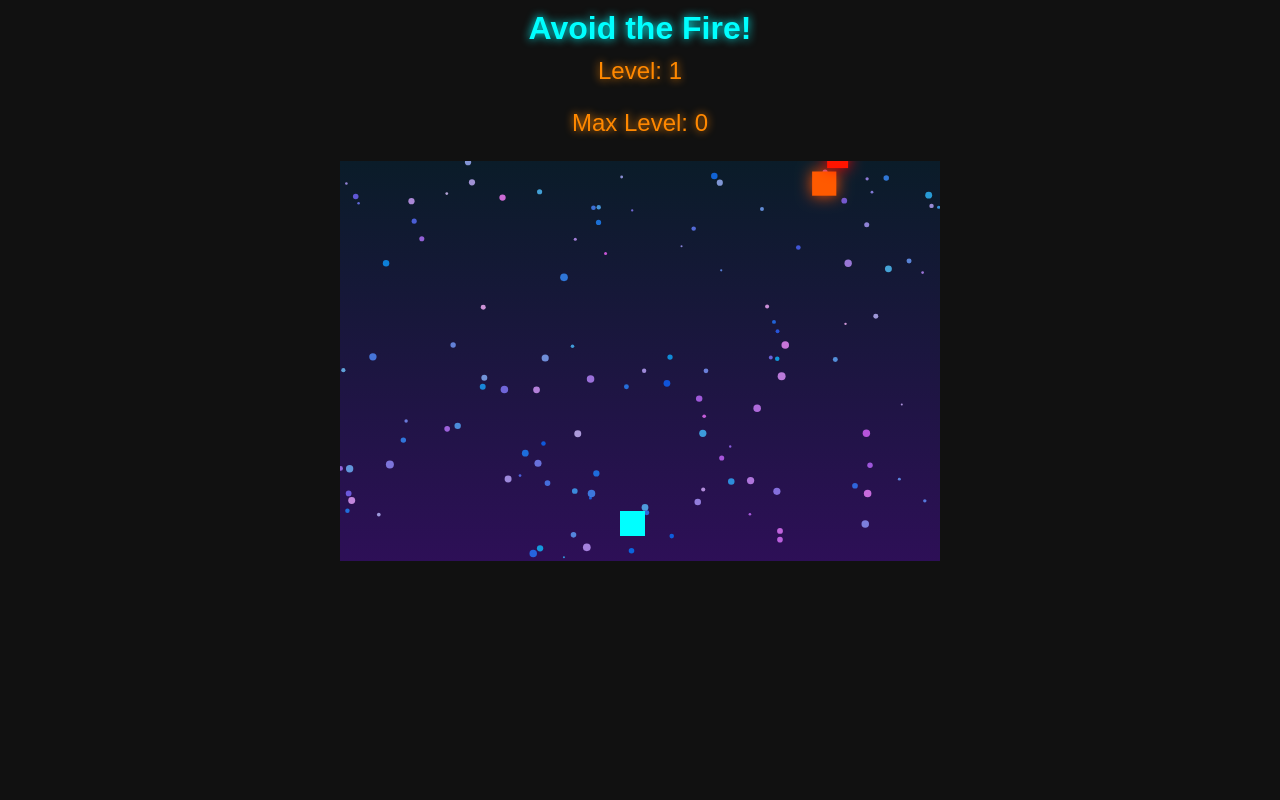
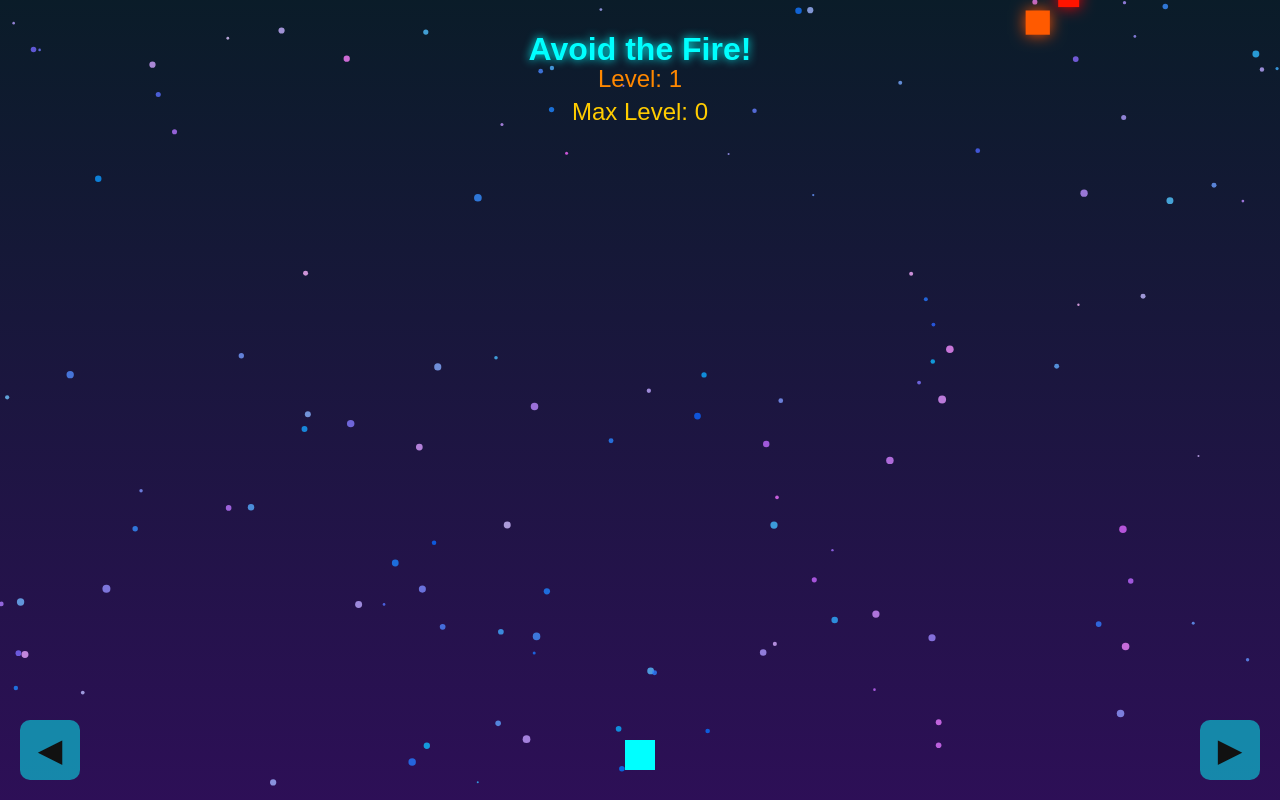
Before and after one commit to yassinlaamari221-lang/fire_avoid_game, a plain HTML site: page index.html in a window 1280 px wide. Drawn offline with Linux system fonts and the light colour scheme; animation ran at ten frames a second.

Commit message:
Add files via upload

```diff
--- a/game.js
+++ b/game.js
@@ -1,5 +1,12 @@
 const canvas = document.getElementById("game");
 const ctx = canvas.getContext("2d");
+
+function resizeCanvas() {
+    canvas.width = window.innerWidth;
+    canvas.height = window.innerHeight;
+}
+window.addEventListener("resize", resizeCanvas);
+resizeCanvas();
 
 let gameOver = false;
 let level = 1;
@@ -9,23 +16,24 @@ const hitSound = document.getElementById("hitSound");
 const moveSound = document.getElementById("moveSound");
 const finalText = document.getElementById("final");
 const restartBtn = document.getElementById("restartBtn");
-const maxLevelText = document.getElementById("maxLevel");
+const levelLabel = document.getElementById("levelLabel");
+const maxLevelLabel = document.getElementById("maxLevelLabel");
 
-let maxLevel = localStorage.getItem('maxLevel') || 0;
-maxLevelText.textContent = "Max Level: " + maxLevel;
+let maxLevel = 0; // global max
 
+// Player
 let player = {
-    x: 280,
-    y: 350,
-    width: 25,
-    height: 25,
+    x: canvas.width/2 - 15,
+    y: canvas.height - 60,
+    width: 30,
+    height: 30,
     speed: 6
 };
 
 let fireballs = [];
 let animationId;
 
-// PARTICLES FOR BACKGROUND
+// Background particles
 let particles = [];
 for(let i=0;i<120;i++){
     particles.push({
@@ -37,45 +45,28 @@ for(let i=0;i<120;i++){
     });
 }
 
-// FLASH EFFECT
 let flashTimer = 0;
 
-// KEYBOARD MOVEMENT
+// Keyboard controls
 document.addEventListener("keydown", (e)=>{
     if(gameOver) return;
-    if(e.key === "ArrowLeft" && player.x > 0){
-        player.x -= player.speed;
-        flashTimer = 5;
-        moveSound.play();
-    }
-    if(e.key === "ArrowRight" && player.x + player.width < canvas.width){
-        player.x += player.speed;
-        flashTimer = 5;
-        moveSound.play();
-    }
+    if(e.key === "ArrowLeft"){ player.x -= player.speed; flashTimer=5; moveSound.play();}
+    if(e.key === "ArrowRight"){ player.x += player.speed; flashTimer=5; moveSound.play();}
+    if(player.x<0) player.x=0;
+    if(player.x+player.width>canvas.width) player.x = canvas.width - player.width;
 });
 
-// TOUCH MOVEMENT
-canvas.addEventListener('touchstart', handleTouch);
-canvas.addEventListener('touchmove', handleTouch);
+// Mobile arrow buttons
+document.getElementById("leftBtn").addEventListener("touchstart", ()=>{
+    if(gameOver) return;
+    player.x -= player.speed; if(player.x<0) player.x=0; flashTimer=5; moveSound.play();
+});
+document.getElementById("rightBtn").addEventListener("touchstart", ()=>{
+    if(gameOver) return;
+    player.x += player.speed; if(player.x+player.width>canvas.width) player.x=canvas.width - player.width; flashTimer=5; moveSound.play();
+});
 
-function handleTouch(e){
-    if(gameOver) return;
-    const touchX = e.touches[0].clientX - canvas.getBoundingClientRect().left;
-    if(touchX < canvas.width/2){
-        player.x -= player.speed;
-    } else {
-        player.x += player.speed;
-    }
-    // Keep inside canvas
-    if(player.x < 0) player.x = 0;
-    if(player.x + player.width > canvas.width) player.x = canvas.width - player.width;
-    flashTimer = 5;
-    moveSound.play();
-    e.preventDefault();
-}
-
-// SPAWN FIREBALLS
+// Spawn fireball
 function spawnFireball(){
     fireballs.push({
         x: Math.random()*(canvas.width-20),
@@ -86,29 +77,17 @@ function spawnFireball(){
     });
 }
 
-// UPDATE FIREBALLS
+// Update fireballs
 function updateFireballs(){
-    let fireSpeed, playerSpeed, spawnRate;
-    if(level < 4){
-        fireSpeed = 3 + level*0.05;
-        playerSpeed = 6 + level*0.05;
-        spawnRate = 0.03 + level*0.003;
-    } else if(level === 4){
-        fireSpeed = 7;
-        playerSpeed = 10;
-        spawnRate = 0.12;
-    } else {
-        fireSpeed = 5 + level*0.1;
-        playerSpeed = 8 + level*0.1;
-        spawnRate = 0.03 + level*0.003;
-    }
+    let fireSpeed = level<4?3+level*0.05:level===4?7:5+level*0.1;
+    let playerSpeed = level<4?6+level*0.05:level===4?10:8+level*0.1;
+    let spawnRate = level<4?0.03+level*0.003:level===4?0.12:0.03+level*0.003;
     player.speed = playerSpeed;
 
     for(let i=0;i<fireballs.length;i++){
         fireballs[i].y += fireSpeed;
         fireballs[i].pulse += 0.1;
 
-        // Collision
         if(fireballs[i].x < player.x + player.width &&
            fireballs[i].x + fireballs[i].width > player.x &&
            fireballs[i].y < player.y + player.height &&
@@ -117,23 +96,18 @@ function updateFireballs(){
                endGame(level);
         }
 
-        // Passed fire
         if(fireballs[i].y > canvas.height){
             avoided++;
             fireballs.splice(i,1);
             i--;
-            if(avoided % 10 === 0){
-                level++;
-                document.getElementById("level").textContent = "Level: "+level;
-            }
+            if(avoided%10===0){ level++; levelLabel.textContent="Level: "+level; }
         }
     }
-
-    if(Math.random() < spawnRate) spawnFireball();
+    if(Math.random()<spawnRate) spawnFireball();
 }
 
-// DRAW BACKGROUND
-let hueShift = 200;
+// Background
+let hueShift=200;
 function drawBackground(){
     const gradient = ctx.createLinearGradient(0,0,0,canvas.height);
     gradient.addColorStop(0, `hsl(${hueShift},60%,10%)`);
@@ -145,29 +119,22 @@ function drawBackground(){
     particles.forEach(p=>{
         ctx.beginPath();
         ctx.arc(p.x,p.y,p.radius,0,Math.PI*2);
-        ctx.fillStyle = p.color;
+        ctx.fillStyle=p.color;
         ctx.fill();
         p.y += p.speed;
         if(p.y>canvas.height)p.y=0;
     });
 }
 
-// DRAW PLAYER WITH FLASH
+// Draw player
 function drawPlayer(){
-    if(flashTimer>0){
-        ctx.fillStyle = "yellow";
-        ctx.shadowBlur = 20;
-        ctx.shadowColor = "yellow";
-        flashTimer--;
-    } else {
-        ctx.fillStyle = "cyan";
-        ctx.shadowBlur = 0;
-    }
+    if(flashTimer>0){ ctx.fillStyle="yellow"; ctx.shadowBlur=20; ctx.shadowColor="yellow"; flashTimer--; }
+    else{ ctx.fillStyle="cyan"; ctx.shadowBlur=0; }
     ctx.fillRect(player.x,player.y,player.width,player.height);
-    ctx.shadowBlur = 0;
+    ctx.shadowBlur=0;
 }
 
-// DRAW FIREBALLS WITH PULSE
+// Draw fireballs
 function drawFireballs(){
     fireballs.forEach(f=>{
         const size = f.width + Math.sin(f.pulse)*5;
@@ -175,48 +142,44 @@ function drawFireballs(){
         ctx.shadowBlur = 15;
         ctx.shadowColor = `rgb(255,${Math.floor(Math.random()*150)},0)`;
         ctx.fillRect(f.x,f.y,size,size);
-        ctx.shadowBlur = 0;
+        ctx.shadowBlur=0;
     });
 }
 
-// END GAME
+// End game
 function endGame(reachedLevel){
     gameOver = true;
     cancelAnimationFrame(animationId);
     finalText.textContent = "You reached level "+reachedLevel;
-
     if(reachedLevel>maxLevel){
         maxLevel = reachedLevel;
-        localStorage.setItem('maxLevel',maxLevel);
-        maxLevelText.textContent = "Max Level: "+maxLevel;
+        maxLevelLabel.textContent = "Max Level: "+maxLevel;
+        // TODO: update global storage
     }
-
-    restartBtn.style.display = "inline-block";
+    restartBtn.style.display="inline-block";
 }
 
-// RESTART
+// Restart
 function restartGame(){
-    fireballs = [];
-    avoided = 0;
-    level = 1;
-    player.x = 280;
-    player.speed = 6;
-    document.getElementById("level").textContent = "Level: "+level;
-    finalText.textContent = "";
-    restartBtn.style.display = "none";
-    gameOver = false;
+    fireballs=[]; avoided=0; level=1;
+    player.x=canvas.width/2 - 15;
+    player.speed=6;
+    levelLabel.textContent="Level: "+level;
+    finalText.textContent="";
+    restartBtn.style.display="none";
+    gameOver=false;
     gameLoop();
 }
 restartBtn.addEventListener("click",restartGame);
 
-// GAME LOOP
+// Game loop
 function gameLoop(){
     if(gameOver) return;
     drawBackground();
     drawPlayer();
     drawFireballs();
     updateFireballs();
-    animationId = requestAnimationFrame(gameLoop);
+    animationId=requestAnimationFrame(gameLoop);
 }
 
 gameLoop();
--- a/index.html
+++ b/index.html
@@ -1,11 +1,15 @@
 <!DOCTYPE html>
 <html>
 <head>
+<meta charset="UTF-8">
 <title>Fire Avoid Game</title>
+<meta name="viewport" content="width=device-width, initial-scale=1.0, user-scalable=no">
 <style>
-    body {
+html, body {
     margin: 0;
+    padding: 0;
     overflow: hidden;
+    height: 100%;
     background: #111;
     font-family: Arial, sans-serif;
     color: white;
@@ -13,25 +17,40 @@
 }
 canvas {
     display: block;
-        margin: 0 auto;
-        background: #111;
-        touch-action: none; /* prevent scrolling */
 }
+
 h1 {
-        margin: 10px 0;
+    position: absolute;
+    top: 10px;
+    left: 50%;
+    transform: translateX(-50%);
     font-size: 2em;
     color: #00ffff;
     text-shadow: 0 0 10px #00ffff;
+    z-index: 10;
 }
-    #level, #final, #maxLevel {
+#scores {
+    position: absolute;
+    top: 60px;
+    left: 50%;
+    transform: translateX(-50%);
+    z-index: 10;
+    text-align: center;
+}
+#scores p {
     font-size: 1.5em;
-        margin-top: 5px;
-        color: #ff8800;
-        text-shadow: 0 0 8px #ff8800;
+    margin: 5px 0;
 }
+#levelLabel { color: #ff8800; }
+#maxLevelLabel { color: #ffcc00; }
+#final { color: #00ff88; font-size: 1.6em; }
+
 #restartBtn {
+    position: absolute;
+    top: 150px;
+    left: 50%;
+    transform: translateX(-50%);
     display: none;
-        margin-top: 15px;
     padding: 8px 16px;
     font-size: 1em;
     background: #00ffff;
@@ -40,22 +59,43 @@
     border-radius: 5px;
     cursor: pointer;
     box-shadow: 0 0 10px #00ffff;
+    z-index: 10;
 }
-    #restartBtn:hover {
-        background: #00cccc;
+#restartBtn:hover { background: #00cccc; }
+
+.arrow {
+    position: absolute;
+    bottom: 20px;
+    width: 60px;
+    height: 60px;
+    background: rgba(0,255,255,0.5);
+    color: #111;
+    font-size: 2em;
+    border-radius: 10px;
+    text-align: center;
+    line-height: 60px;
+    user-select: none;
+    z-index: 10;
 }
+#leftBtn { left: 20px; }
+#rightBtn { right: 20px; }
+.arrow:active { background: rgba(0,255,255,0.8); }
 </style>
 </head>
 <body>
 
 <h1>Avoid the Fire!</h1>
-<p id="level">Level: 1</p>
+<div id="scores">
+    <p id="levelLabel">Level: 1</p>
     <p id="final"></p>
-<p id="maxLevel">Max Level: 0</p>
+    <p id="maxLevelLabel">Max Level: 0</p>
+</div>
 <button id="restartBtn">Restart Game</button>
-<canvas id="game" width="600" height="400"></canvas>
+<canvas id="game"></canvas>
 
-<!-- Optional Sounds -->
+<div id="leftBtn" class="arrow">◀</div>
+<div id="rightBtn" class="arrow">▶</div>
+
 <audio id="hitSound" src="https://www.soundjay.com/button/sounds/button-10.mp3"></audio>
 <audio id="moveSound" src="https://www.soundjay.com/button/sounds/button-3.mp3"></audio>
 
```
Lines whose indentation alone changed are shown as unchanged.
